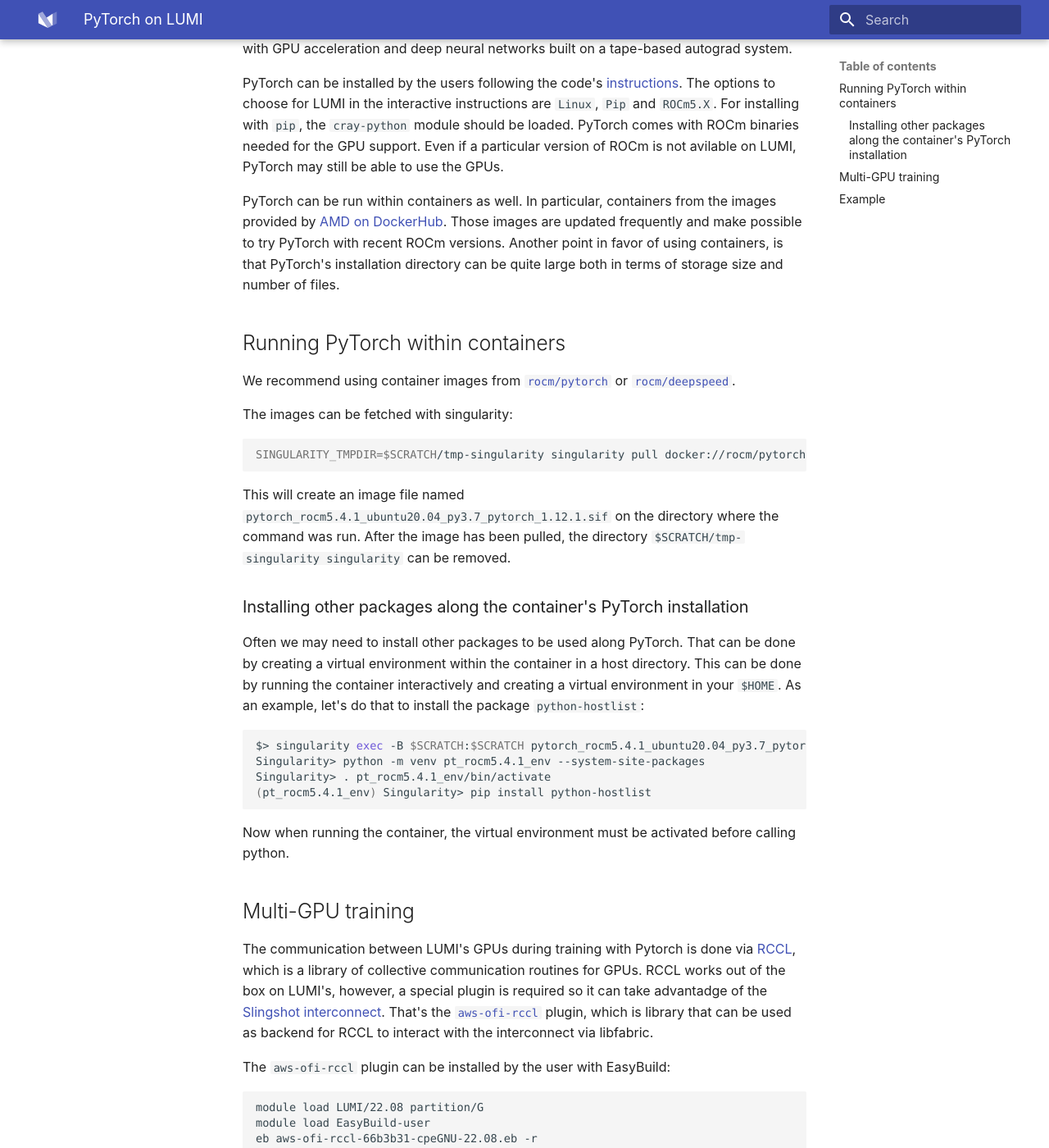
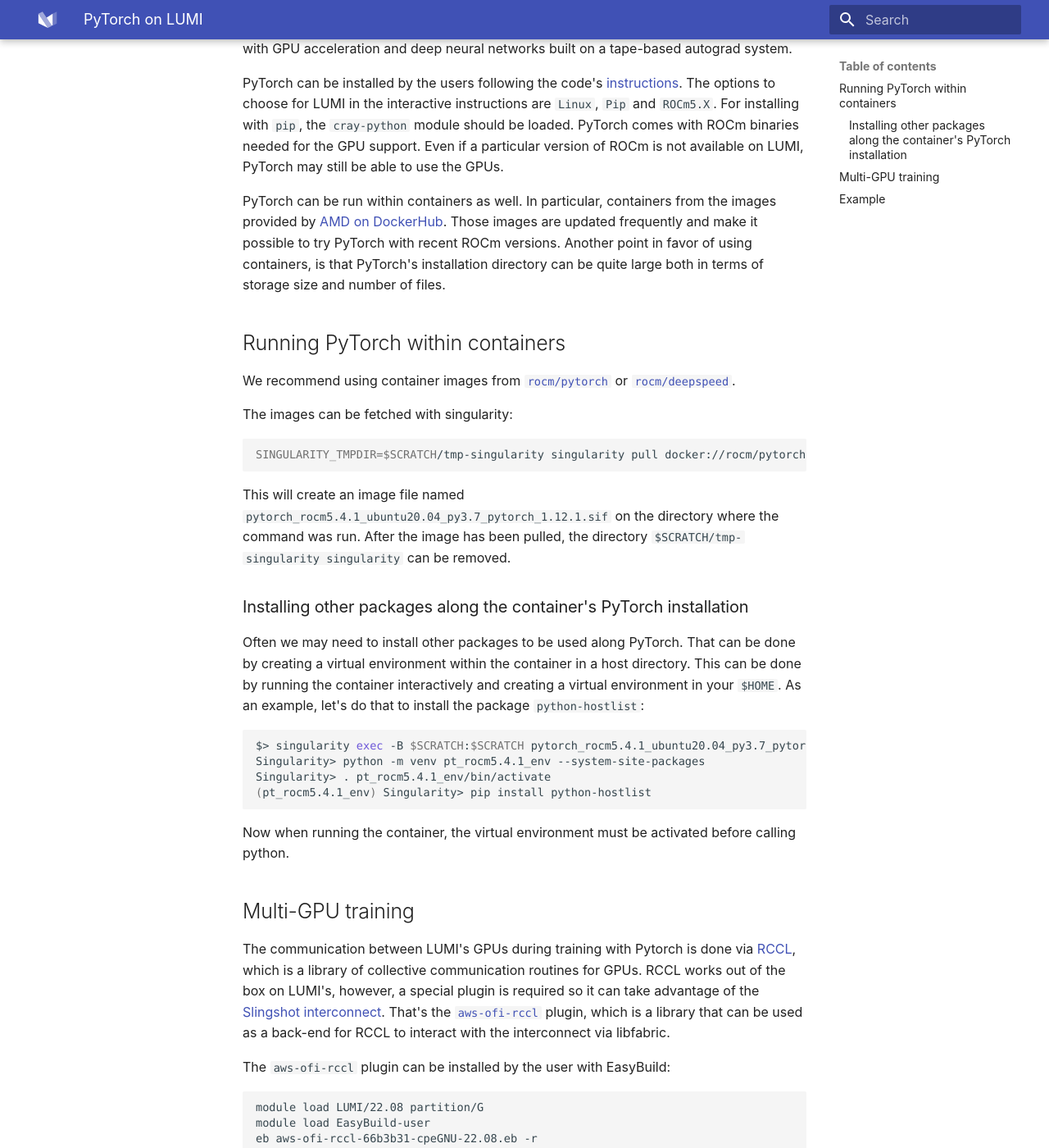
Before and after one commit to Lumi-supercomputer/lumi-userguide, an MkDocs documentation site: the page built from docs/software/packages/pytorch.md, in a window 1280 px wide and 1400 px high, scrolled down 206 px. Shown: the whole window at 82% size. Built offline with MkDocs 1.6.1 and Material for MkDocs 9.7.7, drawn with Linux system fonts in a browser that asks for light colours; some of the changed text lies outside the part shown.

Commit message:
Apply suggestions from code review
Co-authored-by: Orian Louant <orian.louant@gmail.com>

````diff
--- a/docs/software/packages/pytorch.md
+++ b/docs/software/packages/pytorch.md
@@ -2,10 +2,10 @@
 
 [PyTorch](https://pytorch.org) is an open source Python package that provides tensor computation, like NumPy, with GPU acceleration and deep neural networks built on a tape-based autograd system.
 
-PyTorch can be installed by the users following the code's [instructions](https://pytorch.org/get-started/locally/). The options to choose for LUMI in the interactive instructions are `Linux`, `Pip` and `ROCm5.X`. For installing with `pip`, the `cray-python` module should be loaded. PyTorch comes with ROCm binaries needed for the GPU support. Even if a particular version of ROCm is not avilable on LUMI, PyTorch may still be able to use the GPUs.
+PyTorch can be installed by the users following the code's [instructions](https://pytorch.org/get-started/locally/). The options to choose for LUMI in the interactive instructions are `Linux`, `Pip` and `ROCm5.X`. For installing with `pip`, the `cray-python` module should be loaded. PyTorch comes with ROCm binaries needed for the GPU support. Even if a particular version of ROCm is not available on LUMI, PyTorch may still be able to use the GPUs.
 
 PyTorch can be run within containers as well. In particular, containers from the images provided by [AMD on DockerHub](https://hub.docker.com/u/rocm).
-Those images are updated frequently and make possible to try PyTorch with recent ROCm versions.
+Those images are updated frequently and make it possible to try PyTorch with recent ROCm versions.
 Another point in favor of using containers, is that PyTorch's installation directory can be quite large both in terms of storage size and number of files.
 
 ## Running PyTorch within containers
@@ -34,7 +34,7 @@
 
 ## Multi-GPU training
 
-The communication between LUMI's GPUs during training with Pytorch is done via [RCCL](https://github.com/ROCmSoftwarePlatform/rccl), which is a library of  collective communication routines for GPUs. RCCL works out of the box on LUMI's, however, a special plugin is required so it can take advantadge of the [Slingshot interconnect](https://www.hpe.com/emea_europe/en/compute/hpc/slingshot-interconnect.html). That's the [`aws-ofi-rccl`](https://github.com/ROCmSoftwarePlatform/aws-ofi-rccl) plugin, which is library that can be used as backend for RCCL to interact with the interconnect via libfabric.
+The communication between LUMI's GPUs during training with Pytorch is done via [RCCL](https://github.com/ROCmSoftwarePlatform/rccl), which is a library of  collective communication routines for GPUs. RCCL works out of the box on LUMI's, however, a special plugin is required so it can take advantage of the [Slingshot interconnect](https://www.hpe.com/emea_europe/en/compute/hpc/slingshot-interconnect.html). That's the [`aws-ofi-rccl`](https://github.com/ROCmSoftwarePlatform/aws-ofi-rccl) plugin, which is a library that can be used as a back-end for RCCL to interact with the interconnect via libfabric.
 
 The `aws-ofi-rccl` plugin can be installed by the user with EasyBuild:
 ```bash
````
Also changed, not shown: other parts of docs/software/packages/pytorch.md (+1 -1 lines).
